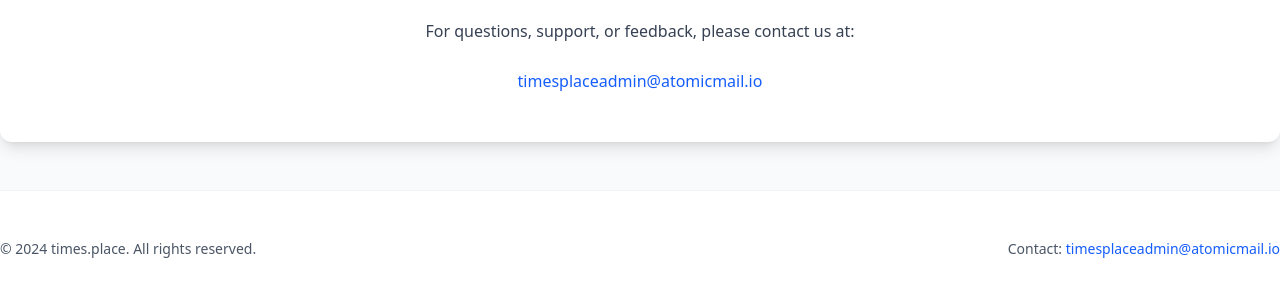
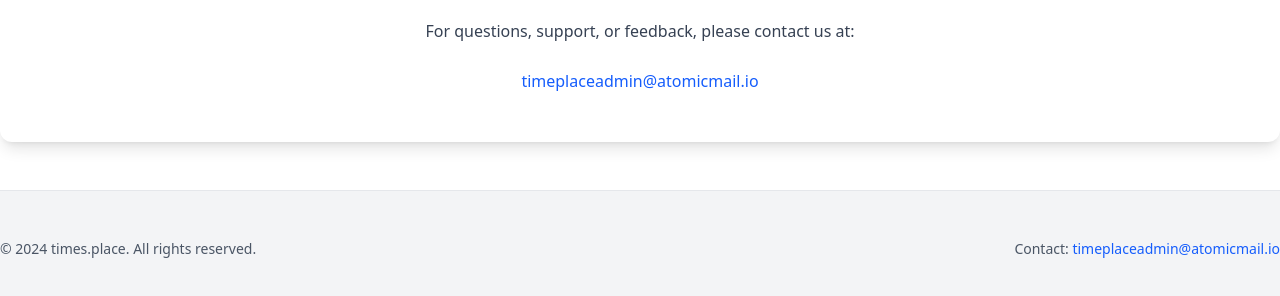
Before and after one commit to michelemendel/times.place, a SvelteKit app in the folder frontend/: page /about in a window 1280 px wide. Shown: the part 602-898 px from the top of the page. Built offline with nearby package versions, Linux system fonts and the light colour scheme.

Commit message:
fix: Corrected email address typo and adjusted layout component background and border colors.

```diff
--- a/frontend/src/routes/+layout.svelte
+++ b/frontend/src/routes/+layout.svelte
@@ -3,7 +3,7 @@
 </script>
 
 <div class="flex flex-col min-h-screen">
-  <header class="bg-white shadow-sm">
+  <header class="bg-gray-100 shadow-sm">
     <nav class="container mx-auto h-20 flex items-center justify-between">
       <div class="flex items-center">
         <a
@@ -34,13 +34,13 @@
     </nav>
   </header>
 
-  <main class="flex-1 bg-gray-50 w-full">
+  <main class="flex-1 bg-white w-full">
     <div class="container mx-auto py-12">
       <slot />
     </div>
   </main>
 
-  <footer class="bg-white border-t border-gray-100">
+  <footer class="bg-gray-100 border-t border-gray-200">
     <div class="container mx-auto py-12">
       <div class="flex flex-col sm:flex-row justify-between items-center gap-4">
         <p class="text-gray-600 text-sm">
@@ -48,11 +48,11 @@
         </p>
         <p class="text-gray-600 text-sm">
           Contact: <a
-            href="mailto:timesplaceadmin@atomicmail.io"
+            href="mailto:timeplaceadmin@atomicmail.io"
             target="_blank"
             rel="noopener noreferrer"
             class="text-blue-600 hover:text-blue-800 font-medium transition-colors"
-            >timesplaceadmin@atomicmail.io</a
+            >timeplaceadmin@atomicmail.io</a
           >
         </p>
       </div>
--- a/frontend/src/routes/about/+page.svelte
+++ b/frontend/src/routes/about/+page.svelte
@@ -40,12 +40,12 @@
     <p>For questions, support, or feedback, please contact us at:</p>
     <p>
       <a
-        href="mailto:timesplaceadmin@atomicmail.io"
+        href="mailto:timeplaceadmin@atomicmail.io"
         target="_blank"
         rel="noopener noreferrer"
         class="text-blue-600 hover:text-blue-800 font-medium transition-colors"
       >
-        timesplaceadmin@atomicmail.io
+        timeplaceadmin@atomicmail.io
       </a>
     </p>
   </div>
```
Also changed, not shown: 1 other file (tests, documents, lock files or other folders).
